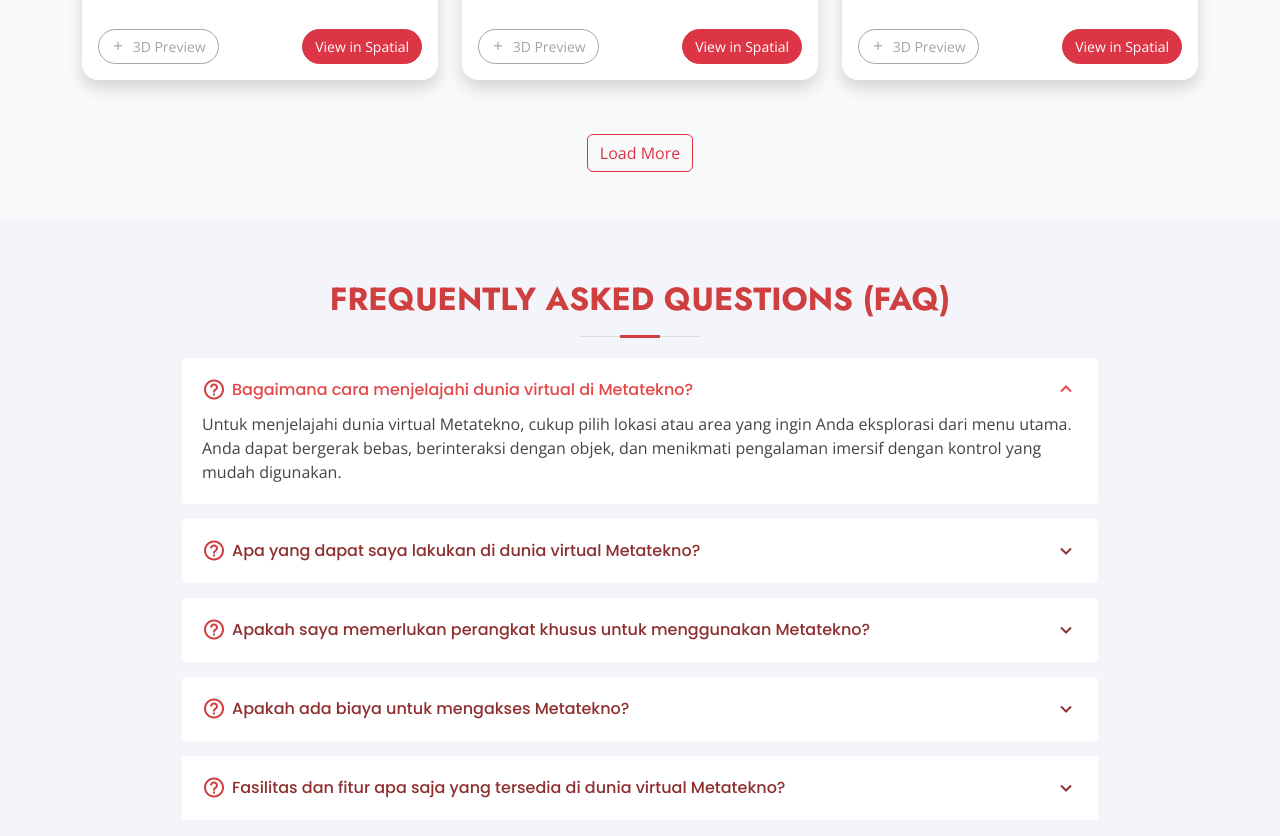
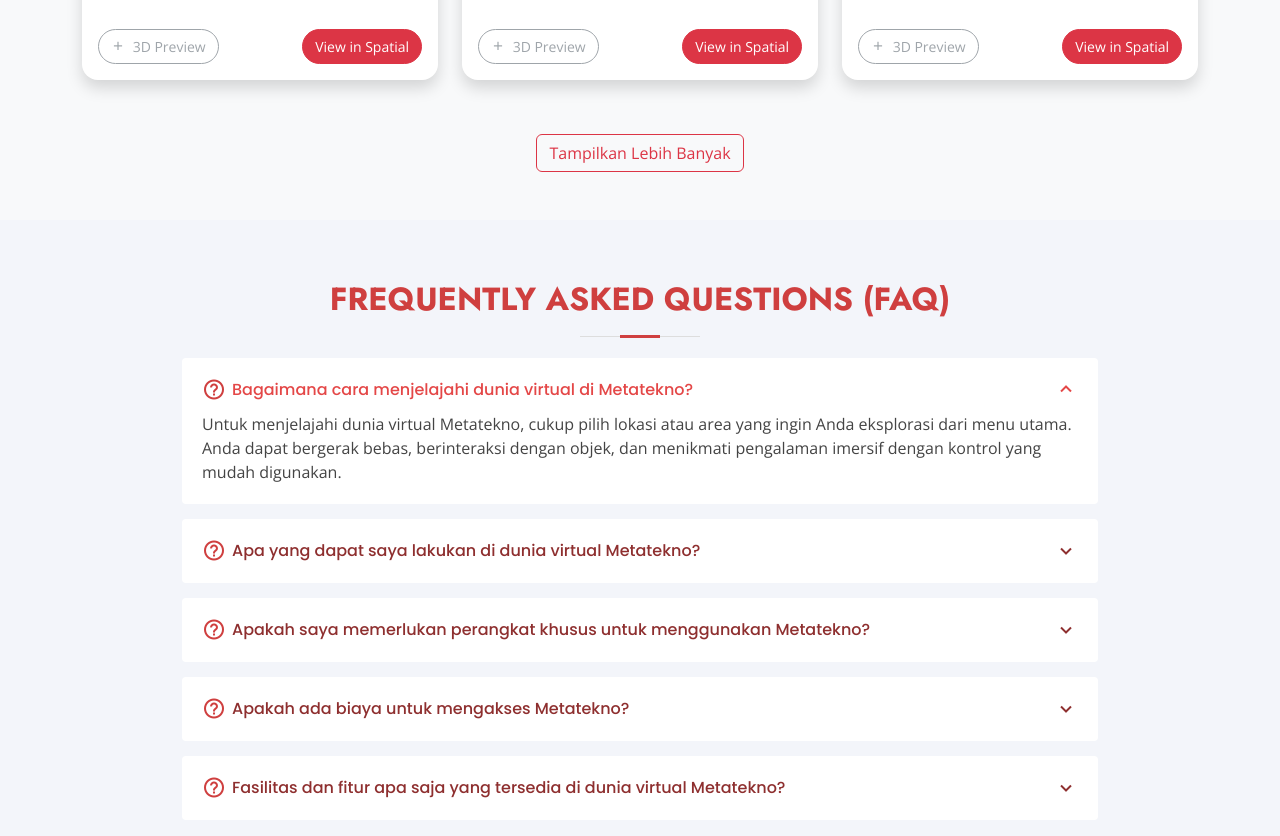
Before and after one commit to MetaTekno/metatekno.github.io, a plain HTML site: page index.html in a window 1280 px wide. Shown: the part 2723-3559 px from the top of the page. Drawn offline with nearby package versions, Linux system fonts and the light colour scheme.

Commit message:
Update tampilkan lebih banyak

```diff
--- a/index.html
+++ b/index.html
@@ -843,7 +843,7 @@
 
         </div>
         <div class="text-center mt-4">
-          <button id="loadMoreBtn" class="btn btn-outline-danger">Load More</button>
+          <button id="loadMoreBtn" class="btn btn-outline-danger">Tampilkan Lebih Banyak</button>
         </div>
 
     </section>
```
